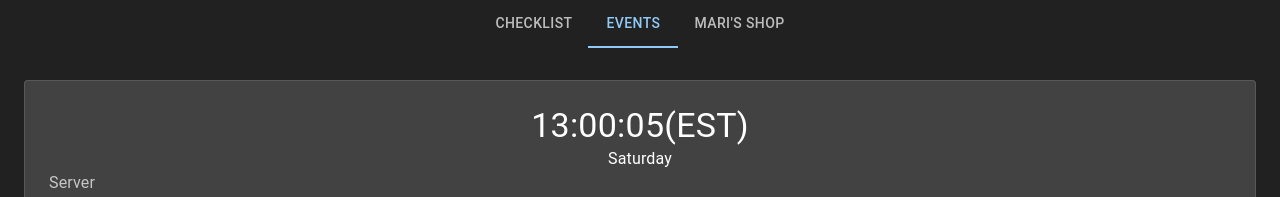
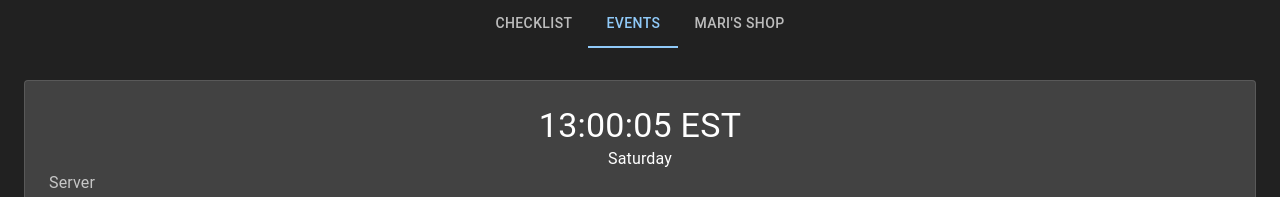
Before and after one commit to datmeal/tooki.gg-lostarkchecklist, a React (Create React App) app: page / in a window 1280 px wide. Both pictures are taken after a click on the tab "EVENTS". Shown: the top 197 px of the page. Built offline with nearby package versions, Linux system fonts and the light colour scheme.

Commit message:
Fixed timezone display and checklist synergy

```diff
--- a/src/Events.js
+++ b/src/Events.js
@@ -49,11 +49,36 @@ export default function Events(props) {
 
   //   console.log(currentTime, moment.duration(currentTime).asMilliseconds());
 
+  const parseTimezone = (timezone) => {
+    const timezones = {
+      EST: 0,
+      PST: 3,
+      CET: -5,
+      WET: -4,
+    };
+    return _.findKey(timezones, (zone) => {
+      return zone === timezone;
+    });
+  };
+
   // Event Math
   function parseEvents() {
     // console.log("timerData:", timerData);
     // console.log("flatMappedTimerData:", _.flatMap(timerData));
     const categories = _.map(timerData, (categoryObj, categoryName) => {
+      // if category isn't complete on checklist, return array of events ( maybe in future, add a setting to show complete tasks )
+      if (rosterStatus.grandprix && categoryName === "fever") {
+        return [];
+      }
+      if (rosterStatus.adv && categoryName === "adventure") {
+        return [];
+      }
+      if (rosterStatus.chaosgate && categoryName === "chaos") {
+        return [];
+      }
+      if (rosterStatus.cal && categoryName === "fieldboss") {
+        return [];
+      }
       return _.map(categoryObj, (event) => {
         return { ...event, category: categoryName };
       });
@@ -154,10 +179,10 @@ export default function Events(props) {
           // .add(offset, "hours")
           .subtract(timezone, "hours")
           .format("HH:mm:ss")}
-        {`(${timezone === 0 ? "EST" : "PST"})`}
+        {` ${parseTimezone(timezone)}`}
       </Typography>
       <Typography align="center">
-        {moment(currentDay, "e").add(offset, "hours").format("dddd")}
+        {moment(currentDay, "e").subtract(timezone, "hours").format("dddd")}
       </Typography>
       <Box>
         <TimezoneControl timezone={timezone} useStore={useStore} />
@@ -196,6 +221,7 @@ export default function Events(props) {
             theme={theme}
             currentDay={currentDay}
             useStore={useStore}
+            rosterStatus={rosterStatus}
           />
           <Paper
             sx={{
@@ -239,16 +265,15 @@ function TimezoneControl(props) {
   const setOffset = useStore((state) => state.setOffset);
 
   const handleRadioChange = (event) => {
-    setValue(event.target.value);
-    setTimezone(event.target.value);
-    // if east/west, set offset to 0, or whatever, therwise like 2
-    console.log(event.target.value);
-    if (event.target.value === "0" || event.target.value === "3") {
-      console.log("America");
+    const value = _.parseInt(event.target.value);
+    setValue(value);
+    setTimezone(value);
+    // US
+    if (value === 0 || value === 3) {
       setOffset(0);
     }
-    if (event.target.value === "-5" || event.target.value === "-4") {
-      console.log("Europe");
+    // EU
+    if (value === -5 || value === -4) {
       setOffset(-5);
     }
   };
@@ -486,7 +511,7 @@ function TimerItem(props) {
 }
 
 const FilterList = React.memo((props) => {
-  const { currentDay, useStore } = props;
+  const { currentDay, rosterStatus, useStore } = props;
   // console.log("renderList");
   return (
     <List sx={{ p: 0 }}>
@@ -495,18 +520,21 @@ const FilterList = React.memo((props) => {
         title="Fever"
         currentDay={currentDay}
         useStore={useStore}
+        disabled={rosterStatus.grandprix}
       />
       <FilterCategory
         category="adventure"
         title="Adventure Island"
         currentDay={currentDay}
         useStore={useStore}
+        disabled={rosterStatus.adv}
       />
       <FilterCategory
         category="chaos"
         title="Chaos Gate"
         currentDay={currentDay}
         useStore={useStore}
+        disabled={rosterStatus.chaosgate}
       />
       <FilterCategory
         category="ghostship"
@@ -519,6 +547,7 @@ const FilterList = React.memo((props) => {
         title="Field Boss"
         currentDay={currentDay}
         useStore={useStore}
+        disabled={rosterStatus.cal}
       />
       <FilterCategory
         category="islands"
@@ -576,14 +605,15 @@ function Favorites(props) {
 }
 
 function FilterCategory(props) {
-  const { category, title, currentDay, useStore } = props;
+  const { category, disabled, title, currentDay, useStore } = props;
   const toggleFilter = useStore((state) => state.toggleFilter);
   const eventSettings = useStore((state) => state.eventSettings);
   const endOfDay = moment.duration("24:00").asSeconds();
   return (
-    <Accordion>
+    <Accordion disabled={disabled}>
       <AccordionSummary id="fever" expandIcon={<ExpandMoreIcon />}>
-        <Typography>{title}</Typography>
+        <Typography sx={{ flexShrink: 0, width: "66%" }}>{title}</Typography>
+        {disabled && <Typography>Completed</Typography>}
       </AccordionSummary>
       <AccordionDetails style={{ padding: 0 }}>
         <List dense={true}>
```
